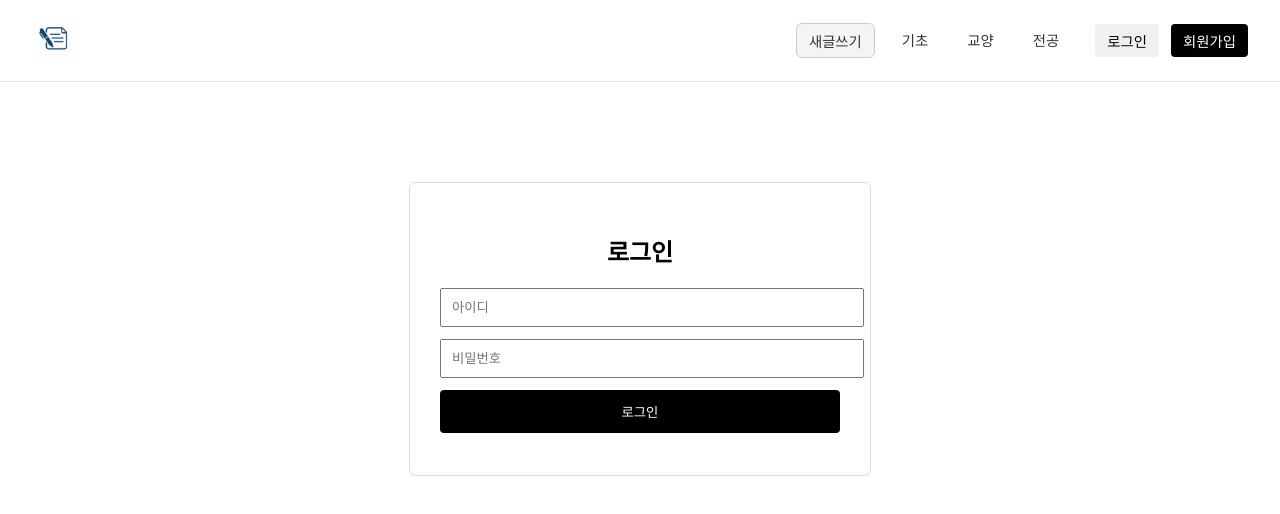
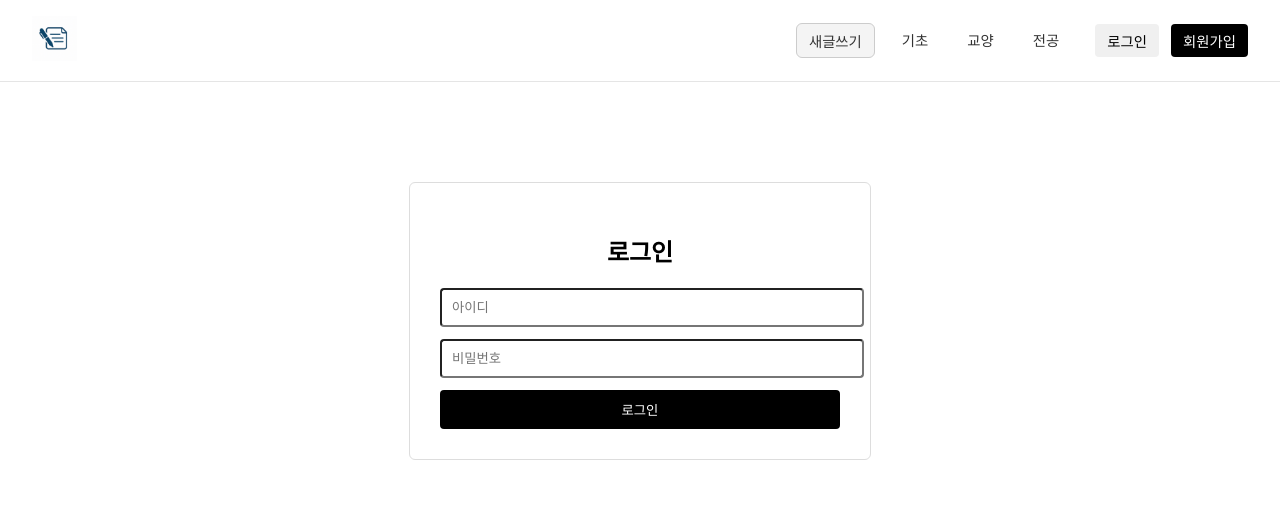
Before and after one commit to ettyio/N-CUBE-2025-summer_team3, a React (Create React App) app: page /login in a window 1280 px wide. Shown: the top 514 px of the page. Built offline with nearby package versions, Linux system fonts and the light colour scheme.

Commit message:
login page style

```diff
--- a/src/PageStyles/LoginPage.css
+++ b/src/PageStyles/LoginPage.css
@@ -16,13 +16,13 @@
   width: 100%;
   margin-bottom: 12px;
   padding: 10px;
+  border-radius: 4px;
 }
 
 .login-form button {
   width: 100%;
-  padding: 12px;
+  padding: 10px;
   background-color: black;
-  margin-bottom: 12px;
   color: white;
   border: none;
   border-radius: 4px;
```
